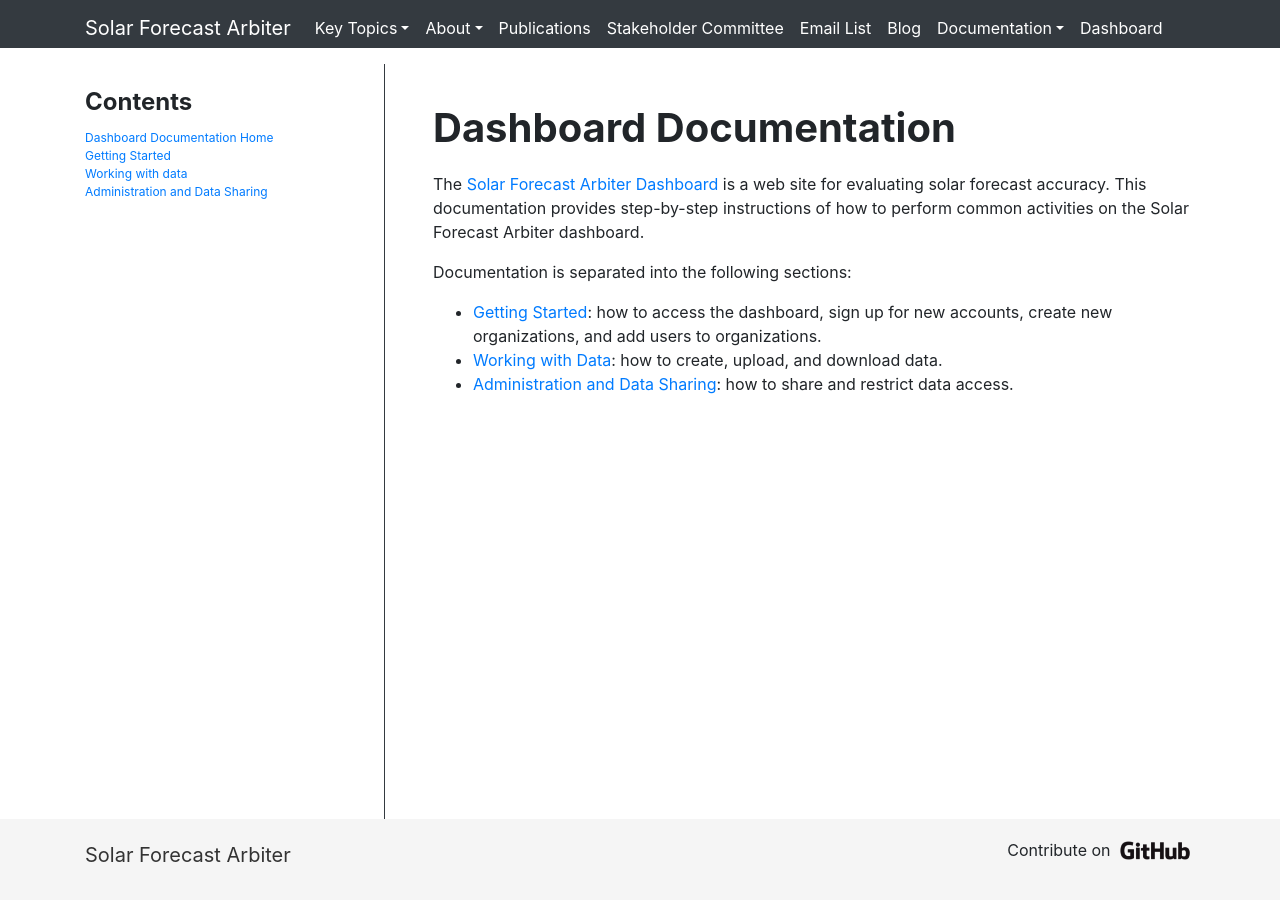
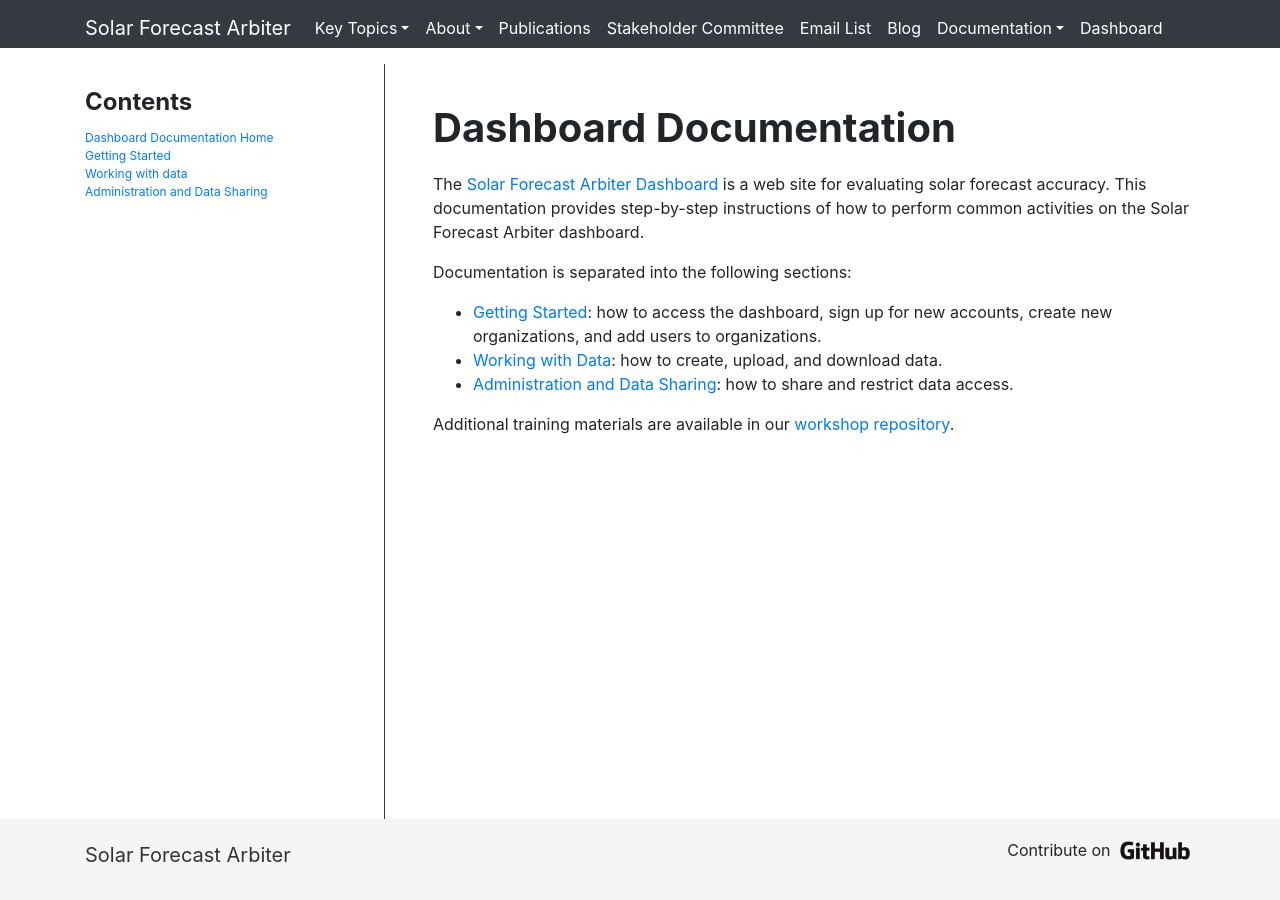
Before and after one commit to SolarArbiter/SolarArbiter.github.io, a Jekyll site: the page built from documentation/dashboard/documentation.md, in a window 1280 px wide. Built offline with Jekyll 4.4.1, drawn with Linux system fonts in a browser that asks for light colours; our own code applies the rules of GitHub Pages for plain Markdown files.

Commit message:
return workshop link

```diff
--- a/documentation/dashboard/documentation.md
+++ b/documentation/dashboard/documentation.md
@@ -22,3 +22,6 @@
   create, upload, and download data.
 - [Administration and Data Sharing](/documentation/dashboard/administration):
   how to share and restrict data access.
+
+Additional training materials are available in our
+[workshop repository](https://github.com/SolarArbiter/workshop).
```
